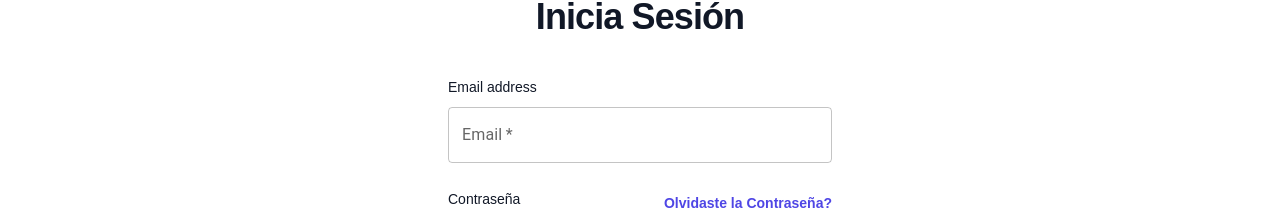
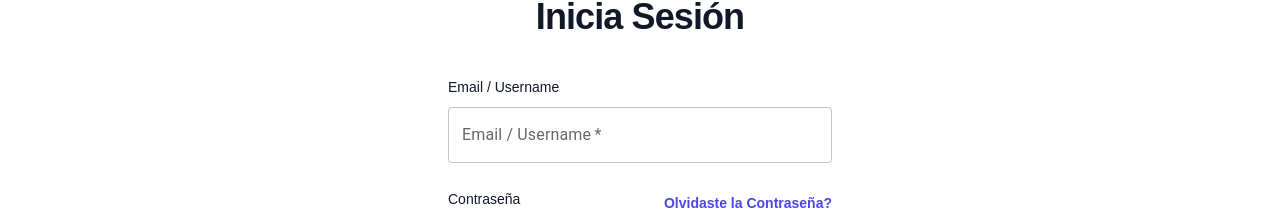
Before and after one commit to Ovtt17/survey-app-ui, a React (Vite) app: page /login in a window 1280 px wide. Shown: the part 209-422 px from the top of the page. Built offline with nearby package versions, Linux system fonts and the light colour scheme; no server answers.

Commit message:
chore: Update Login component to use usernameOrEmail instead of email for login

```diff
--- a/src/components/user/Login.tsx
+++ b/src/components/user/Login.tsx
@@ -13,11 +13,11 @@ const Login = () => {
     event.preventDefault();
 
     const formData = new FormData(event.currentTarget);
-    const email = formData.get('email') as string;
+    const usernameOrEmail = formData.get('usernameOrEmail') as string;
     const password = formData.get('password') as string;
 
     try {
-      const result = await login(email, password);
+      const result = await login(usernameOrEmail, password);
       setAuth(result.token);
       navigate('/');
     } catch (error) {
@@ -52,16 +52,16 @@ const Login = () => {
           <form onSubmit={handleSubmit} className="space-y-6">
             <div>
               <label htmlFor="email" className="block text-sm font-medium leading-6 text-gray-900 pb-2">
-                Email address
+                Email / Username
               </label>
               <TextField
-                id="email"
-                label="Email"
+                id="usernameOrEmail"
+                label="Email / Username"
                 variant="outlined"
-                name="email"
-                type="email"
+                name="usernameOrEmail"
+                type="text"
                 required
-                autoComplete="email"
+                autoComplete="username"
                 className="w-full"
               />
             </div>
--- a/src/services/authService.ts
+++ b/src/services/authService.ts
@@ -1,7 +1,7 @@
 const BASE_URL = `${import.meta.env.VITE_API_URL}/auth/authenticate`;
 
-export const login = async (email: string, password: string) => {
-  const data = { email, password };
+export const login = async (usernameOrEmail: string, password: string) => {
+  const data = { usernameOrEmail, password };
 
   try {
     const response = await fetch(BASE_URL, {
```
